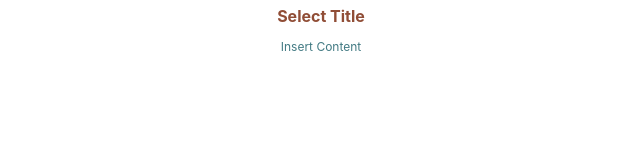
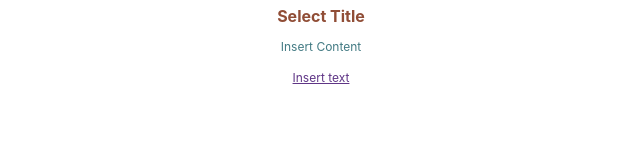
Before and after one commit to SGutierrez17/react-project-1, a React (Create React App) app: page / in a window 1280 px wide. Shown: the part 145-300 px from the top of the page, without its empty margins (319-959 px from the left). Built offline with nearby package versions, Linux system fonts and the light colour scheme.

Commit message:
Initial-badge

```diff
--- a/src/App.jsx
+++ b/src/App.jsx
@@ -1,6 +1,7 @@
 import "./App.css"
 
 import Avatar from "./atoms/avatar/avatar";
+import Badge from "./atoms/badge/badge";
 import Card from "./atoms/card/card";
 import Footer from "./atoms/footer/footer";
 import Header from "./atoms/header/header";
@@ -16,6 +17,7 @@ function App() {
       title="Select title"
       content="Insert content"
       />
+      <Badge label="Insert text"/>
     </div>
   );
 }
--- /dev/null
+++ b/src/atoms/badge/badge.css
@@ -0,0 +1,5 @@
+.badge{
+    font-size: 12px;
+    text-decoration: underline;
+    color: rgb(95, 53, 134);
+}
--- a/src/atoms/badge/badge.jsx
+++ b/src/atoms/badge/badge.jsx
@@ -0,0 +1,9 @@
+import React from 'react'
+
+import "./badge.css"
+
+export default function Badge({label}) {
+  return (
+    <span className="badge">{label}</span>
+  )
+}
```
